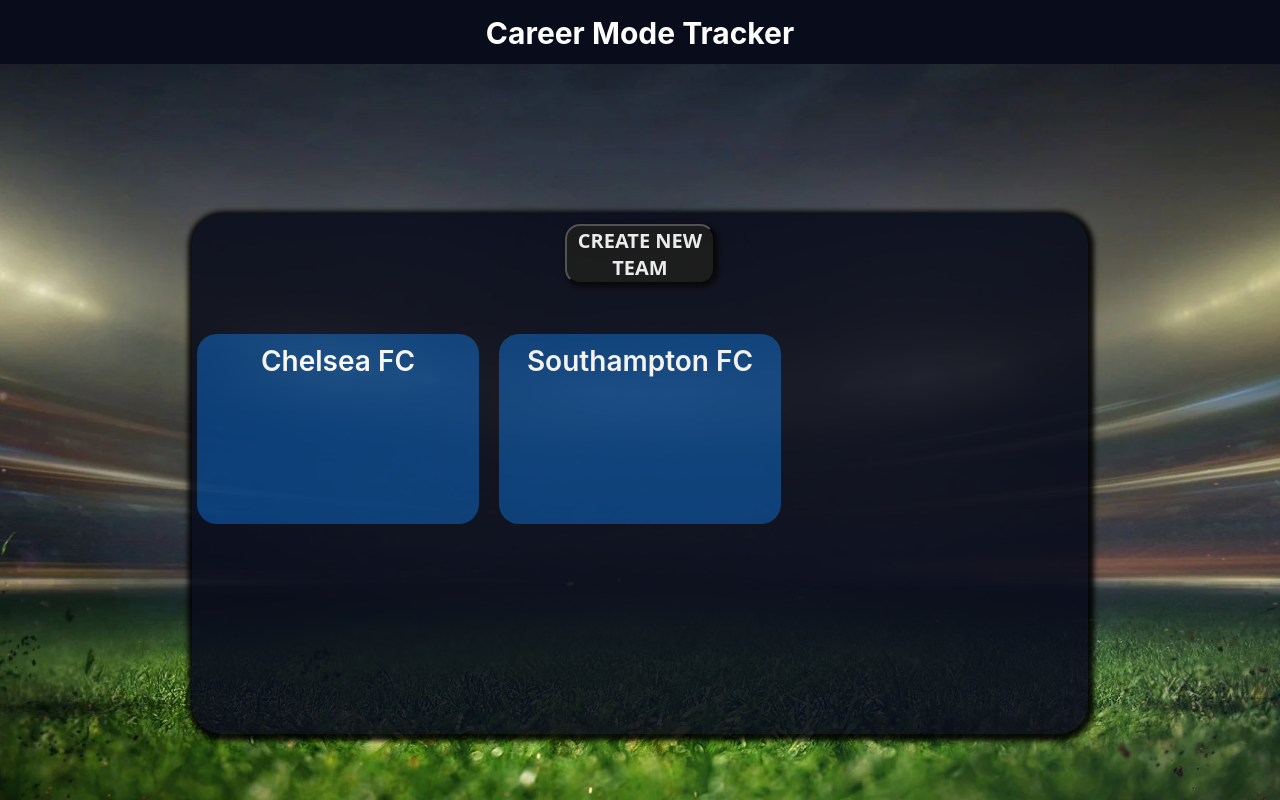
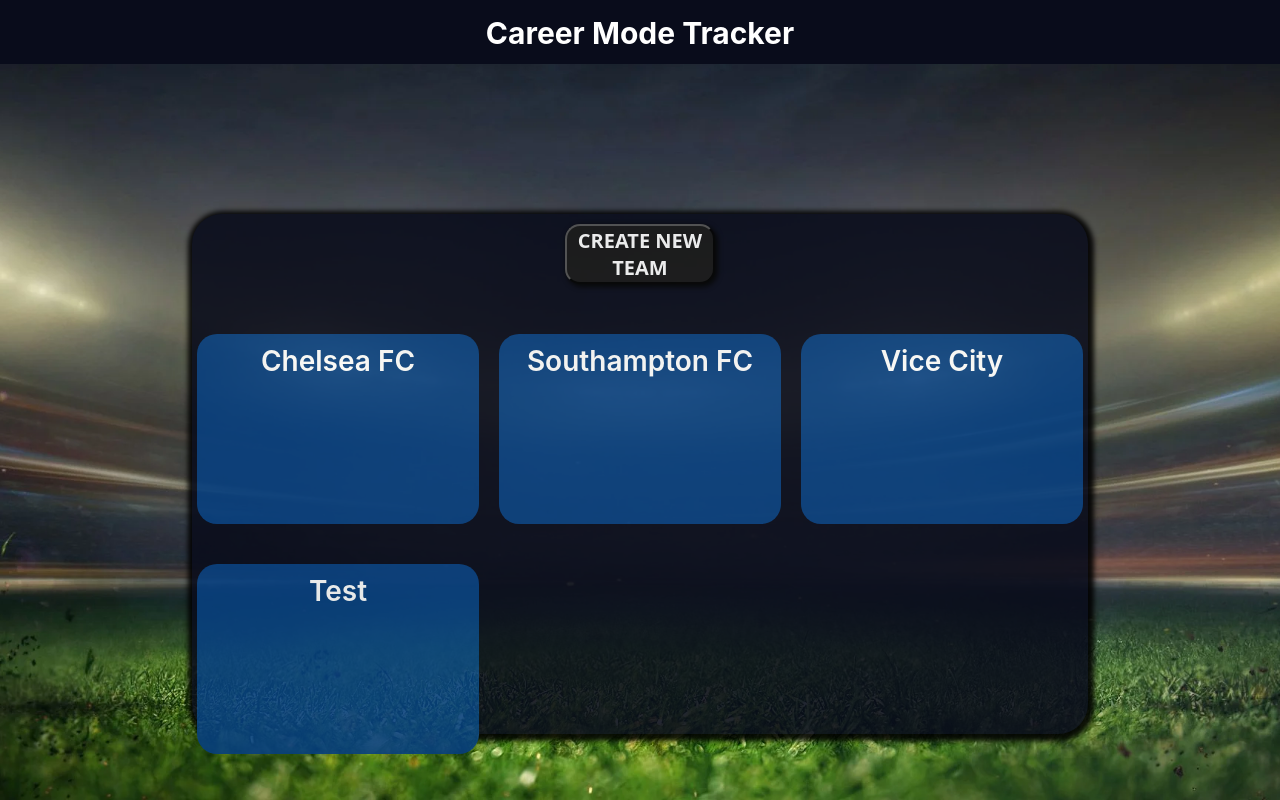
Before and after one commit to rockettdev/careermode-tracker, a React (Create React App) app: page /teams in a window 1280 px wide. Built offline with nearby package versions, Linux system fonts and the light colour scheme; data requests are answered from the project's data file.

Commit message:
Added hover CSS features and fixed new team box positioning

```diff
--- a/data/db.json
+++ b/data/db.json
@@ -7,6 +7,14 @@
     {
       "clubName": "Southampton FC",
       "id": 2
+    },
+    {
+      "clubName": "Vice City",
+      "id": 3
+    },
+    {
+      "clubName": "Test",
+      "id": 4
     }
   ]
 }
--- a/src/Components/Teams/index.js
+++ b/src/Components/Teams/index.js
@@ -35,11 +35,11 @@
 
         <div className='main'>
             <section className='teamsmenu'>
-            {openModal && <NewClubModal closeModal={setOpenModal} />}
                 <div className='teamsmenuheader' >
                     <button className='basicbutton' onClick={() => {
                         setOpenModal(true);
                     }}> CREATE NEW TEAM </button>
+                    {openModal && <NewClubModal closeModal={setOpenModal} />}
                 </div>
                    { teams && <TeamsList teams={teams}/> }
             </section>
```
